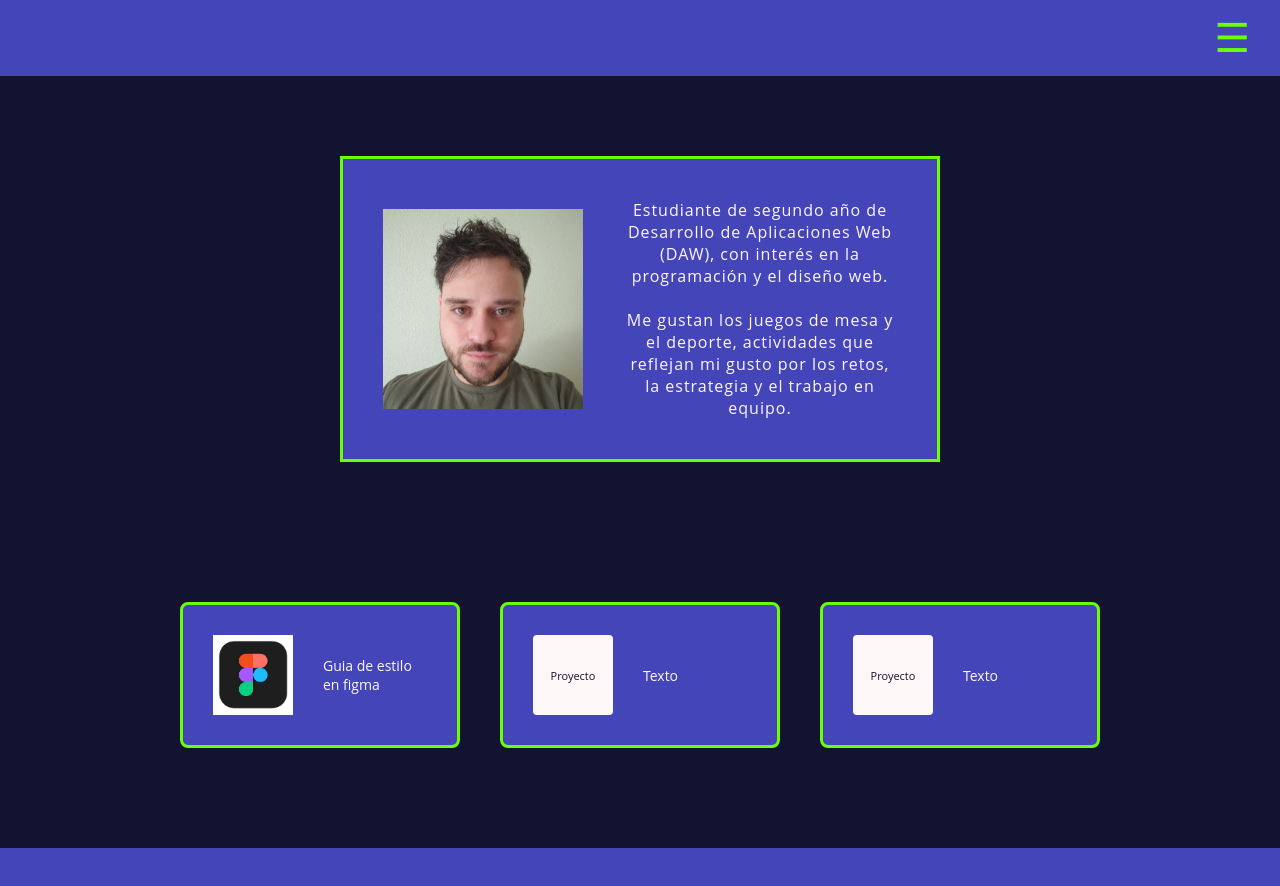
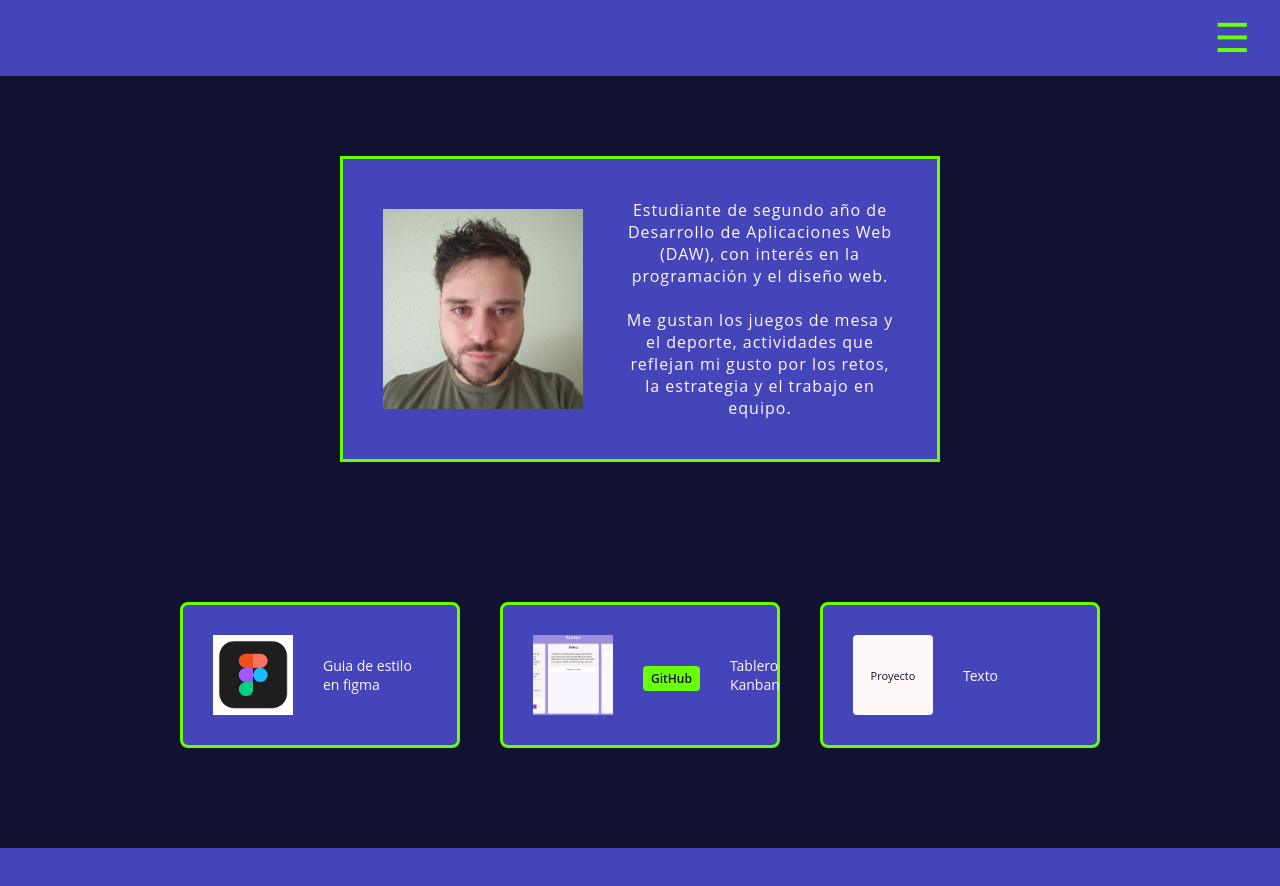
Before and after one commit to GutiBarr/Portfolio, a plain HTML site: page index.html in a window 1280 px wide. Drawn offline with Linux system fonts and the light colour scheme.

Commit message:
boton github

```diff
--- a/index.html
+++ b/index.html
@@ -28,8 +28,9 @@
             <div class="texto-label">Guia de estilo en figma</div>
         </div>
         <div class="proyecto-card">
-            <a href="#proyecto2" class="proyecto-btn">Proyecto</a>
-            <div class="texto-label">Texto</div>
+            <a href="https://gutibarr.github.io/TableroKanban/" class="proyecto-btn"><img src="imagenes/imagen-kanban.png"></a>
+            <a href="https://github.com/GutiBarr/TableroKanban" class="github-btn">GitHub</a>
+            <div class="texto-label">Tablero Kanban</div>
         </div>
         <div class="proyecto-card">
             <a href="#proyecto3" class="proyecto-btn">Proyecto</a>
--- a/style.css
+++ b/style.css
@@ -197,6 +197,31 @@ header {
     font-family: var(--font-body);
 }
 
+.github-btn {
+    display: inline-block;
+    background-color: var(--color-tertiary);
+    color: var(--color-primary);
+    text-decoration: none;
+    font-family: var(--font-body);
+    font-weight: 600;
+    font-size: 12px;
+    padding: 4px 8px;
+    border-radius: 4px;
+    margin-top: 6px;
+    align-self: center;
+    transition: transform 0.2s ease, opacity 0.2s ease;
+}
+
+/* Boton github */
+.github-btn:hover {
+    transform: scale(1.05);
+    opacity: 0.9;
+}
+
+.github-btn:active {
+    transform: scale(0.95);
+}
+
 footer {
     background-color: var(--color-secondary);
     padding: 30px;
@@ -224,6 +249,8 @@ footer {
     /*todo el ancho*/
     .proyecto-card {
         max-width: 100%;
+        flex-direction: column;
+        text-align: center;
     }
 
     .foto-box {
```
Also changed, not shown: imagenes/imagen-kanban.png (added).
